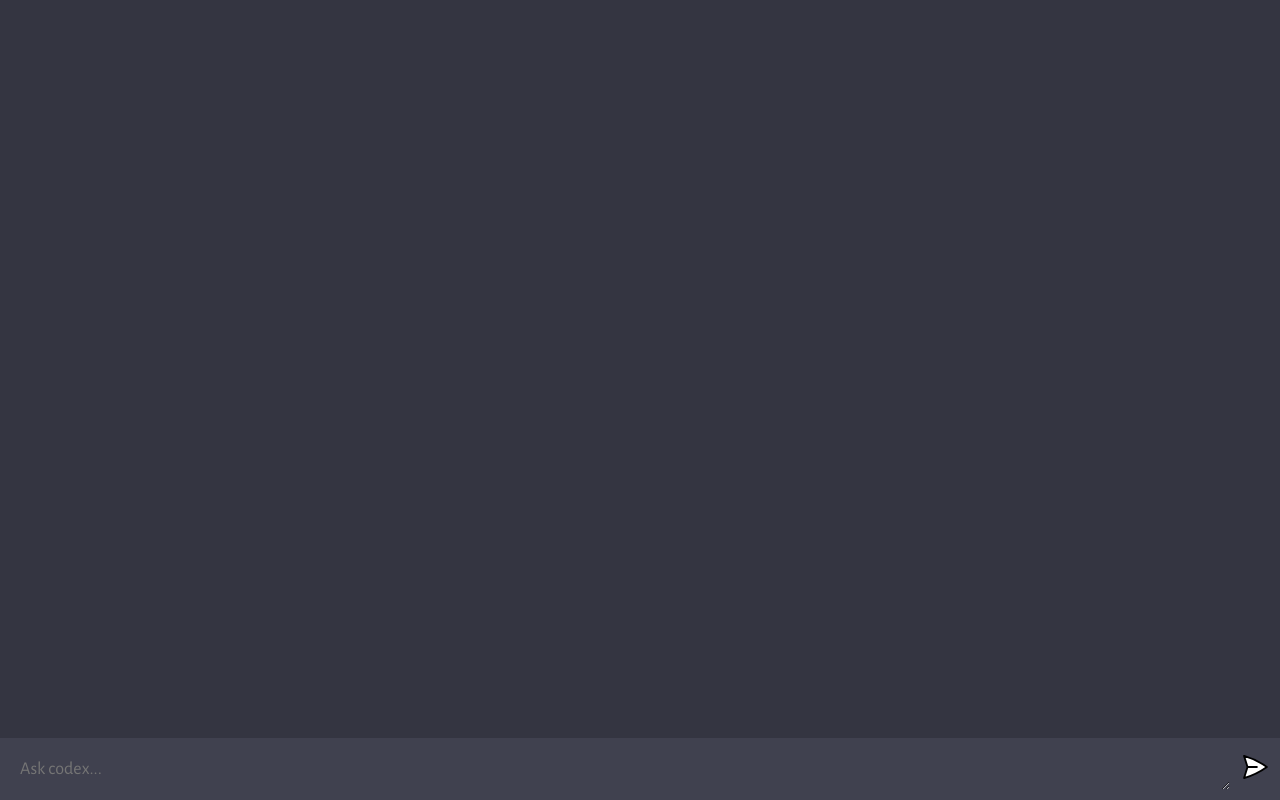
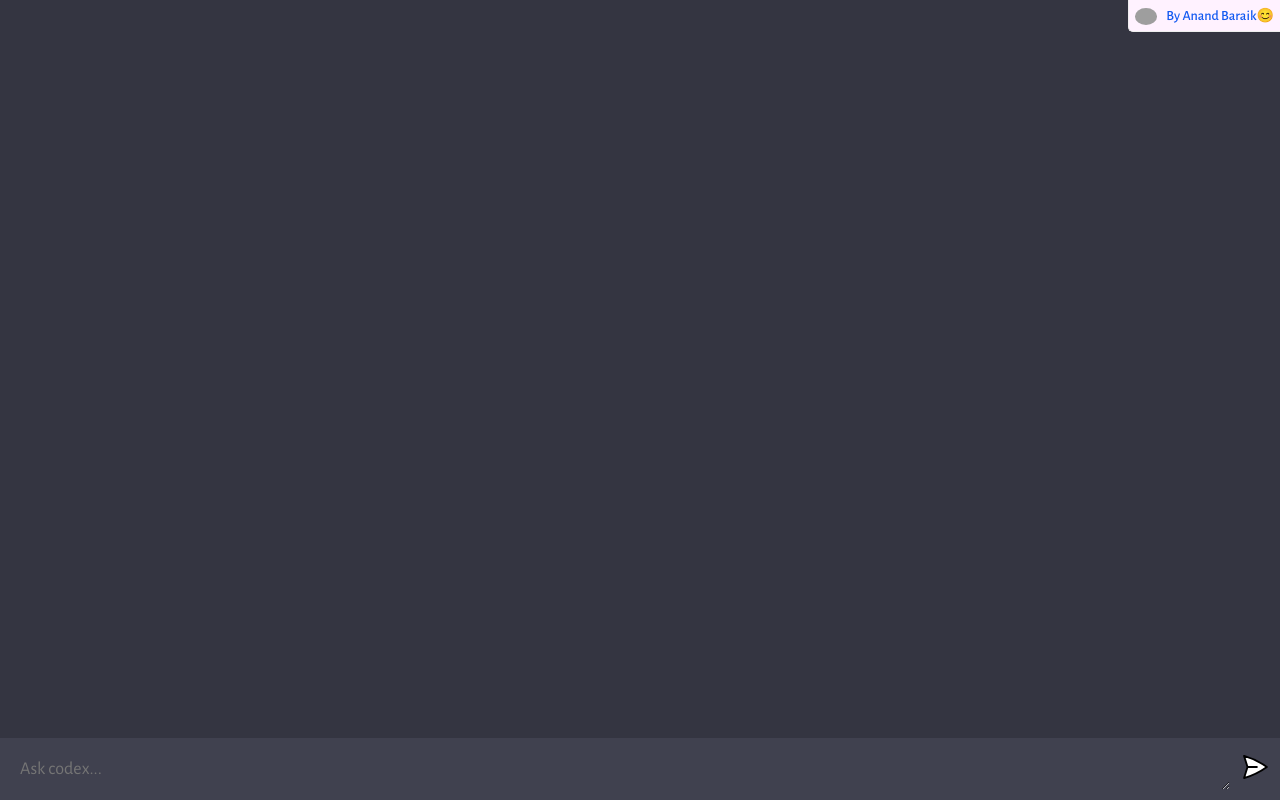
Before and after one commit to anandbaraik/omnitalk, a website built with Vite: page client/index.html in a window 1280 px wide. Built offline with nearby package versions, Linux system fonts and the light colour scheme; grey boxes are pictures that could not be loaded.

Commit message:
final touch

```diff
--- a/client/index.html
+++ b/client/index.html
@@ -8,6 +8,10 @@
     <title>Codex | Your coding assistant</title>
   </head>
   <body>
+	<a target="_blank" class="author" href="https://twitter.com/baraik_anand">
+		<img src="https://pbs.twimg.com/profile_images/1296817987920396289/aDAUAvaZ_400x400.jpg"/>
+		<p>By Anand Baraik😊</p>
+	</a>
     <div id="app">
       <div id="chat_container"></div>
       <form>
--- a/client/main.js
+++ b/client/main.js
@@ -97,7 +97,7 @@ const handleFormSubmit = async(e) =>  {
     } else {
         const errorMsg = await response.text();
         console.error(errorMsg);
-        typeText(msgDiv, "Something went wrong! 🙁");
+        typeText(msgDiv, "Something went wrong! 🙁 \nkindly contact `anand` by clicking link given in the topmost right corner!");
     }
 }
 
--- a/client/style.css
+++ b/client/style.css
@@ -9,6 +9,7 @@
 
 body {
   background: #343541;
+  overflow-x: hidden;
 }
 
 #app {
@@ -148,3 +149,32 @@ form img {
   width: 30px;
   height: 30px;
 }
+
+.author {
+  right: 0;
+  top: 0;
+  position: fixed;
+  z-index: 100;
+  border-bottom-left-radius: 5px;
+  padding: 6px;
+  border-bottom: 1px solid #efefef;
+  border-left: 1px solid #efefef;
+  background: #fff2ff;
+  color: rgb(18, 89, 241);
+  text-decoration: none;
+}
+.author img {
+  max-width: 100%;
+  border-radius: 100%;
+  width: 22px;
+  vertical-align: middle;
+  object-fit: contain;
+}
+.author p {
+  margin: 0;
+  vertical-align: middle;
+  display: inline;
+  margin-left: 7px;
+  font-weight: 500;
+  font-size: 14px;
+}
```
